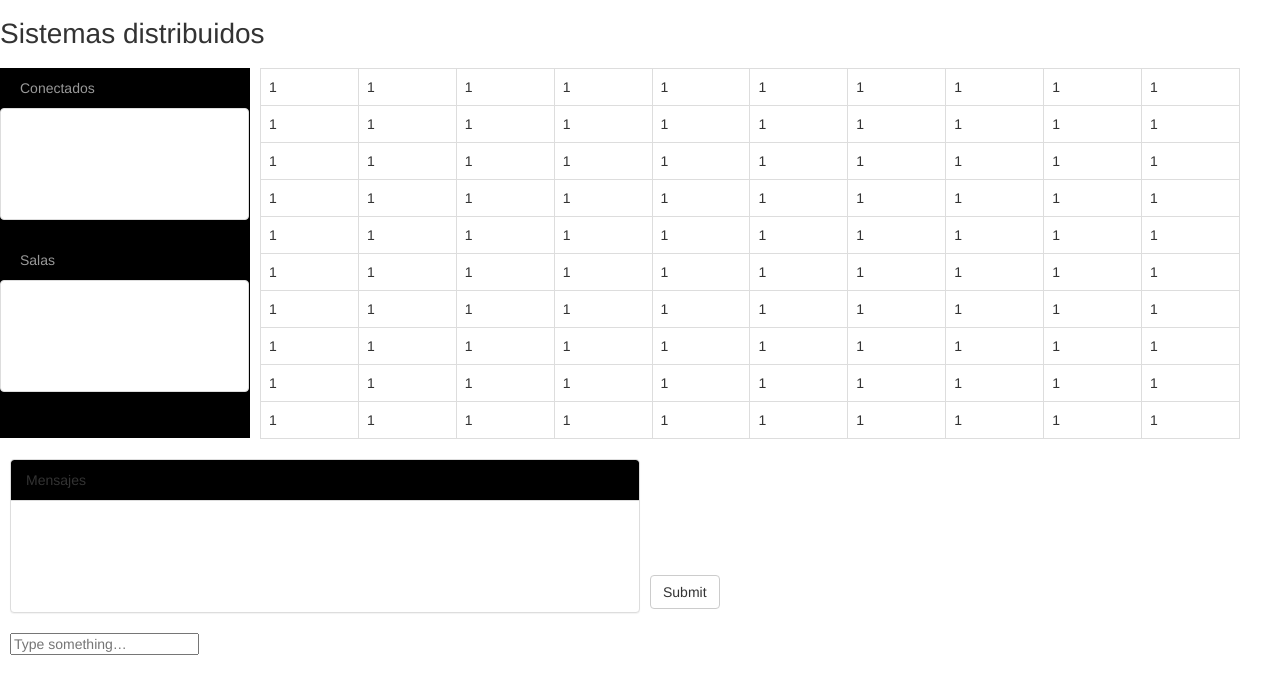
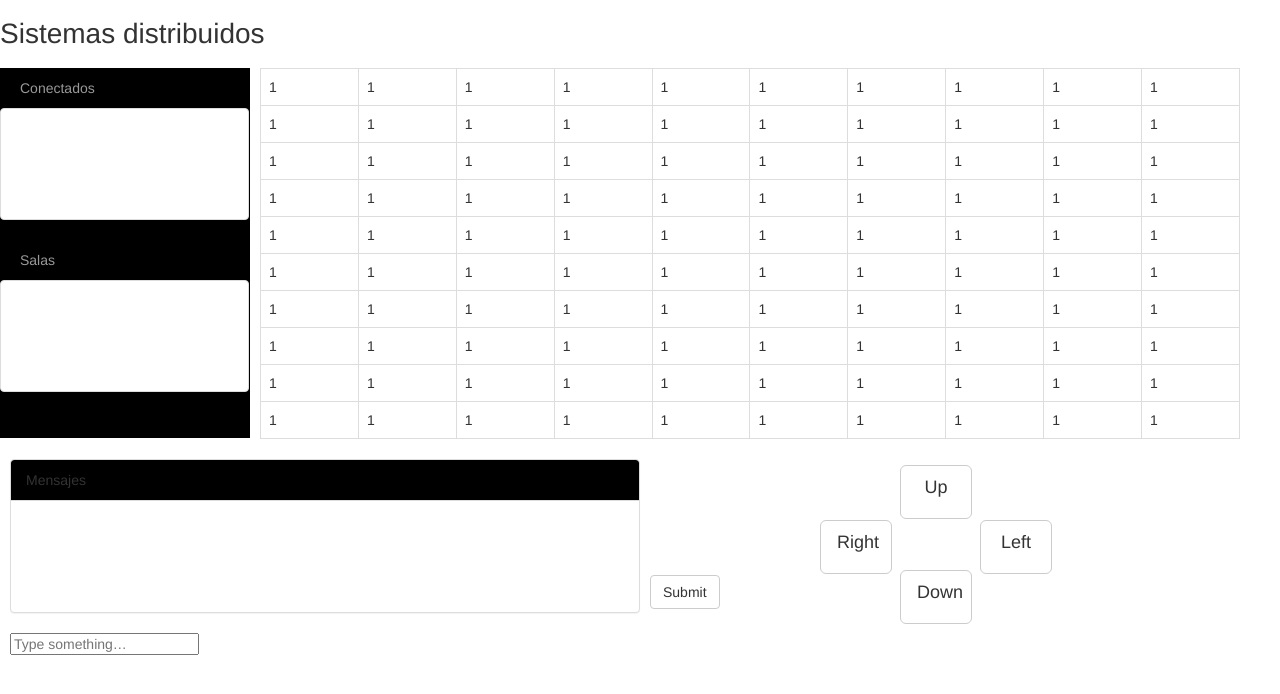
Before and after one commit to marcialhernandez/lab2-TSD, a website: page presentacion SD/html/index.html in a window 1280 px wide. Drawn offline with nearby package versions, Linux system fonts and the light colour scheme; files that its build step writes are made by us from their sources; no server answers.

Commit message:
Interfaz grafica juego-cliente lista

```diff
--- a/presentacion SD/html/bootstrap/css/settings.css
+++ b/presentacion SD/html/bootstrap/css/settings.css
@@ -52,7 +52,46 @@ top (arriba), bottom (abajo), left (izquierda) y right;*/
   -moz-transition: all 0.5s ease;
   -o-transition: all 0.5s ease;
   transition: all 0.5s ease;
+}
 
+#upMouse
+{
+    min-height: 3em;
+    max-height:3em;
+    min-width: 4em;
+    max-width: 4em;
+    margin-left: 900px;
+    margin-top: -390px;
+}
+
+#leftMouse
+{
+    min-height: 3em;
+    max-height:3em;
+    min-width: 4em;
+    max-width: 4em;
+    margin-left: 980px;
+    margin-top: -320px;
+}
+
+#rightMouse
+{
+    min-height: 3em;
+    max-height:3em;
+    min-width: 4em;
+    max-width: 4em;
+    margin-left: 820px;
+    margin-top: -360px;
+}
+
+#downMouse
+{
+    min-height: 3em;
+    max-height:3em;
+    min-width: 4em;
+    max-width: 4em;
+    margin-left: 900px;
+    margin-top: -300px;
 }
 
 #chatTittle
--- a/presentacion SD/html/index.html
+++ b/presentacion SD/html/index.html
@@ -207,17 +207,28 @@
 
     <!--Inicio forma para entrada de texto -->
 
-    <form class="form-horizontal" action="" id="enviarMensajeChat">
+    <form class="form-horizontal" action="" id="enviarMensajeChat" autocomplete="off">
     <!--<fieldset> -->
     <!-- <legend>Legend</legend>
     <label>Label name</label> -->
-    <input type="text" placeholder="Type something…" id="mensajeChat" autocomplete="off">
+    <input type="text" placeholder="Type something…" id="mensajeChat" >
     <!-- <span class="help-block">Example block-level help text here.</span> -->
     <br/>
     <button type="submit" class="btn btn-default" id="botonEnviarMensaje">Submit</button>
     <!-- </fieldset> -->
     </form>
     <!--Fin forma para entrada de texto -->
+
+    <!--Inicio botones direccion raton -->
+    <button type="button" class="btn btn-default btn-lg" id="upMouse"><p class="text-center">Up</p></button>
+
+    <button type="button" class="btn btn-default btn-lg" id="leftMouse"><p class="text-center">Left</p></button>
+
+    <button type="button" class="btn btn-default btn-lg" id="rightMouse"><p class="text-center">Right</p></button>
+
+    <button type="button" class="btn btn-default btn-lg" id="downMouse"><p class="text-center">Down</p></button>
+    <!--Fin botones direccion raton -->
+
 
     <!--Inicio Javascript incrustado -->
     <script src="/socket.io/socket.io.js"></script>
```
